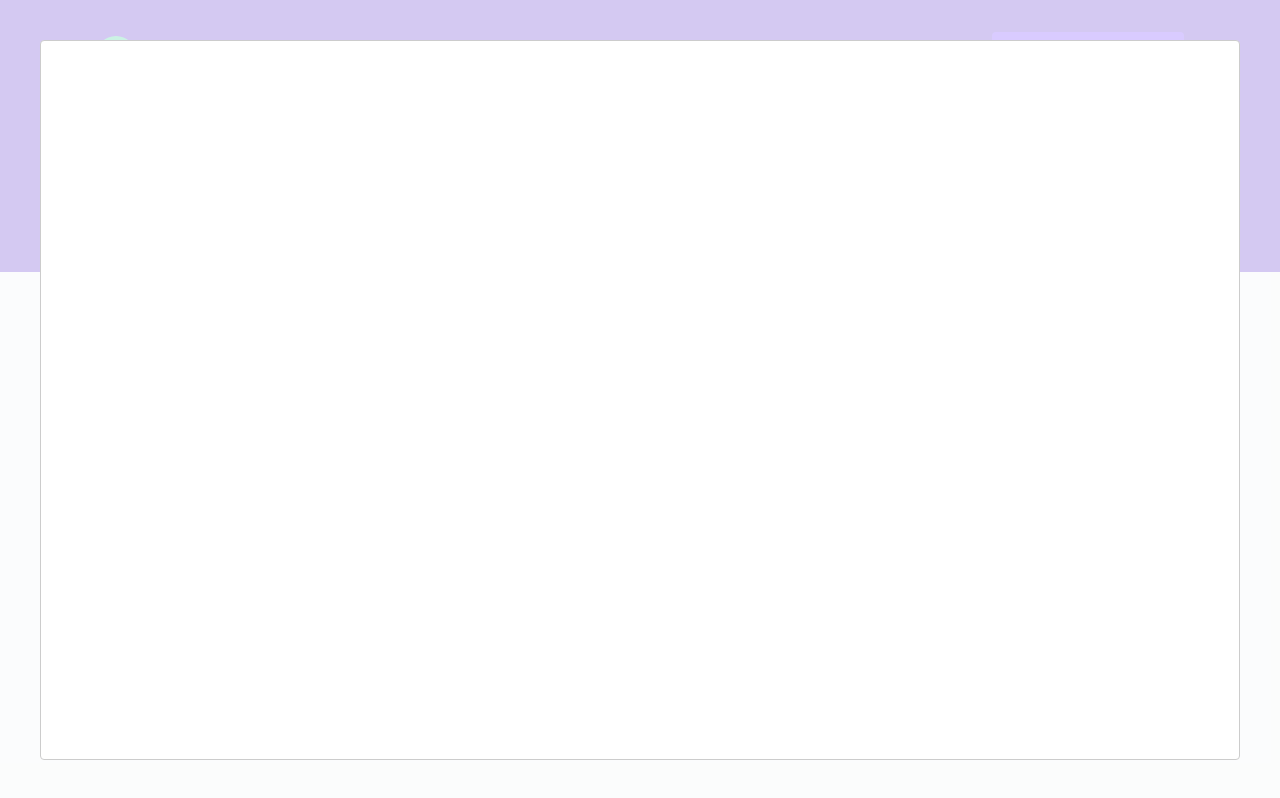
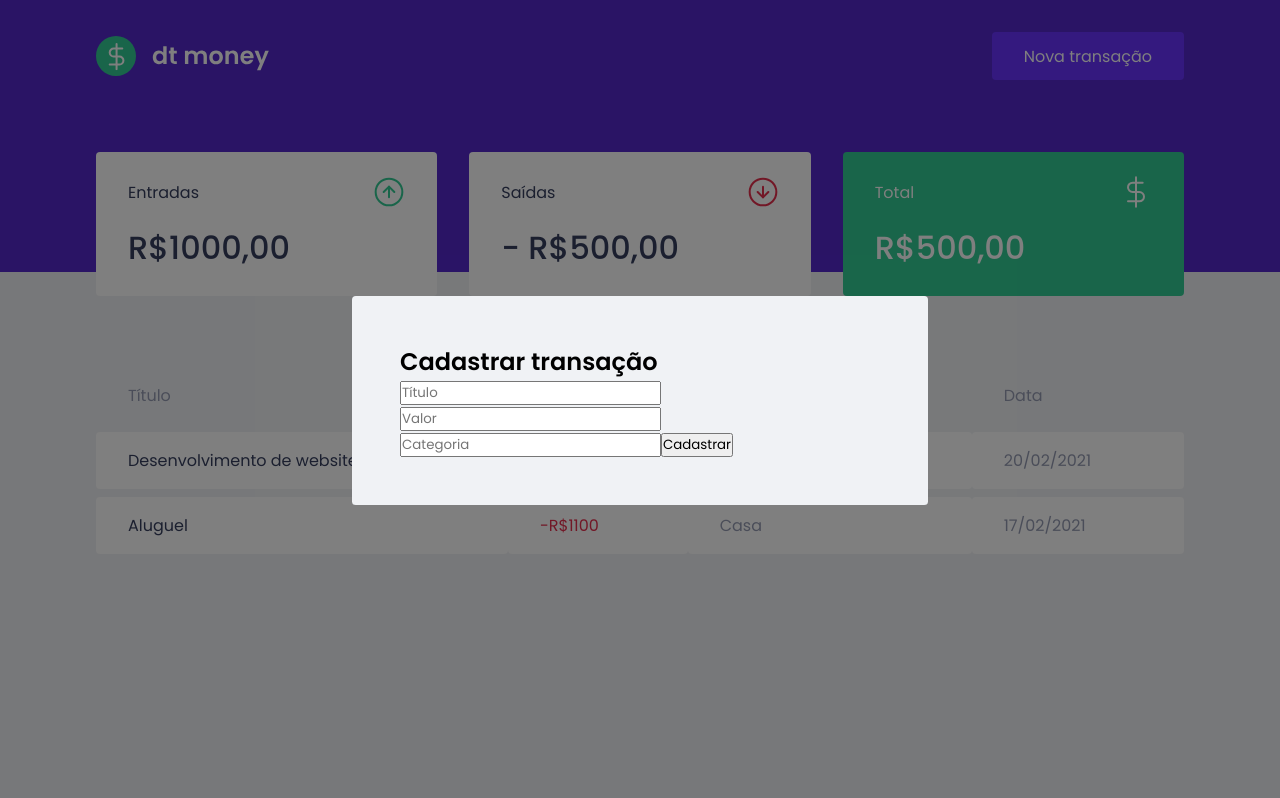
Before and after one commit to murillopm/ignite-02-dtmoney, a React (Create React App) app: page / in a window 1280 px wide. Both pictures are taken after a click on the button "Nova transação". Built offline with nearby package versions, Linux system fonts and the light colour scheme; no server answers; what miragejs would draw is missing.

Commit message:
Estrutura do formulario

```diff
--- a/src/components/NewTransactionModal/index.tsx
+++ b/src/components/NewTransactionModal/index.tsx
@@ -1,4 +1,5 @@
 import Modal from 'react-modal'
+import { Container } from './styles'
 
 interface NewTransactionModalProps {
   isOpen: boolean;
@@ -10,7 +11,29 @@
     <Modal
       isOpen={isOpen}
       onRequestClose={onRequestClose}
+      overlayClassName="react-modal-overlay"
+      className="react-modal-content"
     >
+      <Container>
+        <h2>Cadastrar transação</h2>
+
+        <input
+          placeholder="Título"
+        />
+
+        <input
+          type="number"
+          placeholder="Valor"
+        />
+
+        <input
+          placeholder="Categoria"
+        />
+
+        <button type="submit">
+          Cadastrar
+        </button>
+      </Container>
     </Modal>
   )
 }
--- a/src/styles/global.ts
+++ b/src/styles/global.ts
@@ -53,4 +53,27 @@
     opacity: 0.6;
     cursor: not-allowed;
   }
+
+  .react-modal-overlay {
+    background: rgba(0, 0, 0, 0.5);
+
+    position: fixed;
+    top: 0;
+    bottom: 0;
+    right: 0;
+    left: 0;
+
+    display: flex;
+    align-items: center;
+    justify-content: center;
+  }
+
+  .react-modal-content {
+    width: 100%;
+    max-width: 576px;
+    background: var(--background);
+    padding: 3rem;
+    position: relative;
+    border-radius: 0.24rem;
+  }
 `
```
